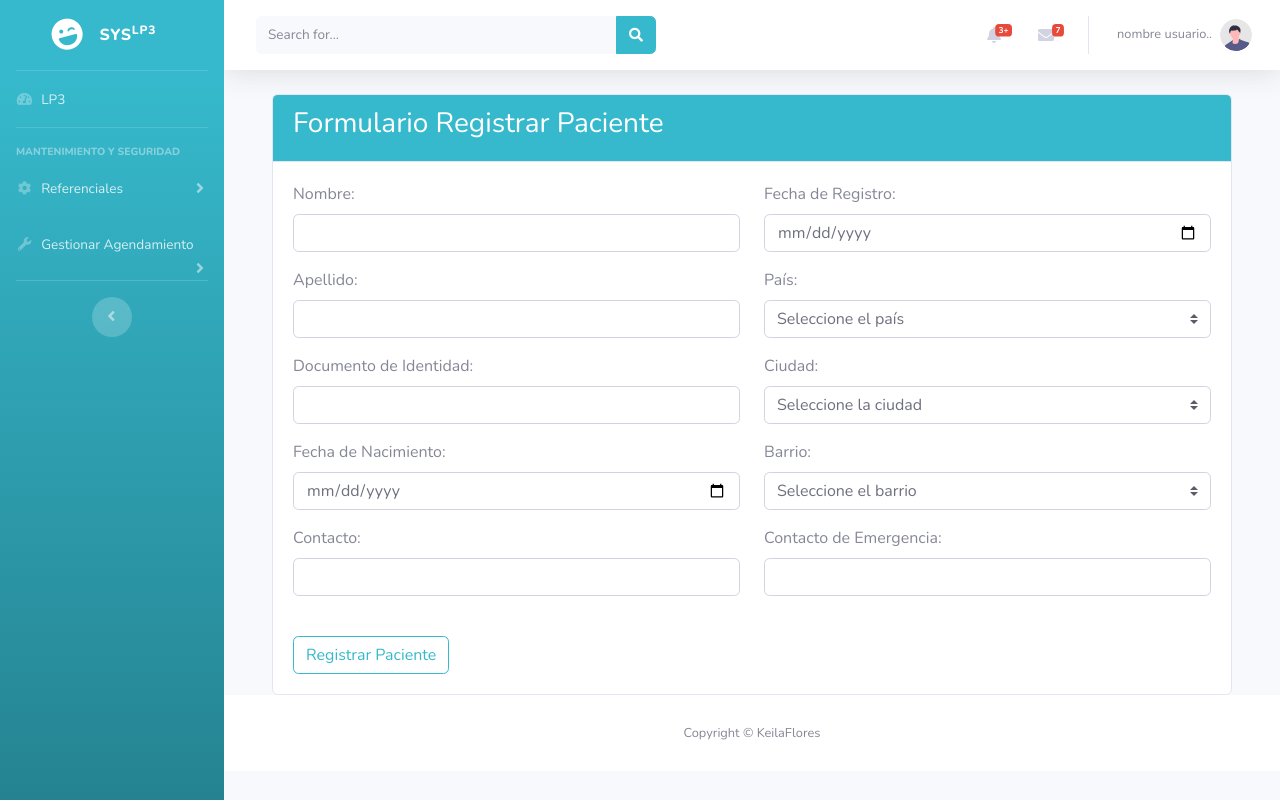
After one commit to keilaflores889/proyecto-lp3, a Flask app: page /agendamientos/cita/paciente-index in a window 1280 px wide. The commit adds this page. Run offline with Flask 3, Linux system fonts and the light colour scheme; some libraries are stand-ins or nearby versions.

Commit message:
agregando vista del registro de paciente

```diff
--- a/app/__init__.py
+++ b/app/__init__.py
@@ -24,7 +24,7 @@ from app.rutas.referenciales.diagnostico.diagnostico_routes import diagmod  #dia
 
 #importacion de cita
 from app.rutas.Agendamiento.cita.cita_routes import citamod   # Cita
-
+from app.rutas.Agendamiento.paciente.paciente_routes import paciemod
 
 
 
@@ -51,7 +51,7 @@ app.register_blueprint(diagmod, url_prefix=f'{modulo0}/diagnostico') #diagnostic
 # registrar agendamientos
 modulo0 = '/agendamientos'
 app.register_blueprint(citamod, url_prefix=f'{modulo0}/cita')  # cita
-
+app.register_blueprint(paciemod, url_prefix=f'{modulo0}/cita')  # cita
 
 
 #ciudad
--- /dev/null
+++ b/app/rutas/Agendamiento/paciente/paciente_routes.py
@@ -0,0 +1,7 @@
+from flask import Blueprint, render_template
+
+paciemod = Blueprint('paciente', __name__, template_folder='templates')
+
+@paciemod.route('/paciente-index')
+def pacienteIndex():
+    return render_template('paciente_index.html')
--- /dev/null
+++ b/app/rutas/Agendamiento/paciente/templates/paciente_index.html
@@ -0,0 +1,105 @@
+{% extends 'base.html' %}
+
+{% block titulo %}
+Formulario Registrar Paciente
+{% endblock %}
+
+{% block contenido %}
+<div class="container mt-4">
+    <div class="card">
+        <div class="card-header bg-info text-white">
+            <h3>Formulario Registrar Paciente</h3>
+        </div>
+        <div class="card-body">
+          <div class="row">
+            <div class="col col-md-6">
+                <!-- Input nombre -->
+                <div class="form-group">
+                    <label for="nombre">Nombre:</label>
+                    <input type="text" class="form-control" id="nombre">
+                </div>
+
+                <!-- Input apellido -->
+                <div class="form-group">
+                    <label for="apellido">Apellido:</label>
+                    <input type="text" class="form-control" id="apellido">
+                </div>
+
+                <!-- Input CI -->
+                <div class="form-group">
+                    <label for="cedula">Documento de Identidad:</label>
+                    <input type="text" class="form-control" id="cedula">
+                </div>
+
+                <!-- Input fecha de nacimiento -->
+                <div class="form-group">
+                    <label for="fecha_nacimiento">Fecha de Nacimiento:</label>
+                    <input type="date" class="form-control" id="fecha_nacimiento">
+                </div>
+
+                <!-- Input contacto -->
+                <div class="form-group">
+                    <label for="contacto">Contacto:</label>
+                    <input type="text" class="form-control" id="contacto">
+                </div>
+
+                <br>
+                <!-- Botón de registro -->
+                <div>
+                    <button type="button" class="btn btn-outline-info" id="btn_registrar_paciente">Registrar Paciente</button>
+                </div>
+            </div>
+
+            <div class="col col-md-6">
+                <!-- Input fecha de registro -->
+                <div class="form-group">
+                    <label for="fecha_registro">Fecha de Registro:</label>
+                    <input type="date" class="form-control" id="fecha_registro">
+                </div>
+
+                <!-- Combo país -->
+                <div class="form-group">
+                    <label for="cbo_pais">País:</label>
+                    <select id="cbo_pais" class="custom-select">
+                        <option selected>Seleccione el país</option>
+                        <option value="1">Paraguay</option>
+                        <option value="2">Argentina</option>
+                        <option value="3">Colombia</option>
+                        <option value="4">México</option>
+                    </select>
+                </div>
+
+                <!-- Combo ciudad -->
+                <div class="form-group">
+                    <label for="cbo_ciudad">Ciudad:</label>
+                    <select id="cbo_ciudad" class="custom-select">
+                        <option selected>Seleccione la ciudad</option>
+                        <option value="1">Ñemby</option>
+                        <option value="2">Limpio</option>
+                        <option value="3">Asunción</option>
+                        <option value="4">Villa Rica</option>
+                    </select>
+                </div>
+
+                <!-- Combo barrio -->
+                <div class="form-group">
+                    <label for="cbo_barrio">Barrio:</label>
+                    <select id="cbo_barrio" class="custom-select">
+                        <option selected>Seleccione el barrio</option>
+                        <option value="1">Barrio 1</option>
+                        <option value="2">Barrio 2</option>
+                        <option value="3">Barrio 3</option>
+                        <option value="4">Barrio 4</option>
+                    </select>
+                </div>
+
+                <!-- Input contacto de emergencia -->
+                <div class="form-group">
+                    <label for="contacto_emergencia">Contacto de Emergencia:</label>
+                    <input type="text" class="form-control" id="contacto_emergencia">
+                </div>
+            </div>
+        </div>
+      </div>
+    </div>
+{% endblock %}
--- a/app/templates/base.html
+++ b/app/templates/base.html
@@ -101,6 +101,7 @@
                 <div class="bg-white py-2 collapse-inner rounded">
 
             <a class="collapse-item" href="{{ url_for('cita.citaIndex') }}">Citas</a>
+            <a class="collapse-item" href="{{ url_for('paciente.pacienteIndex') }}">Registrar Paciente</a>
         </div>
 
     </div>
```
Also changed, not shown: app/rutas/Agendamiento/paciente/__init__.py (added).
